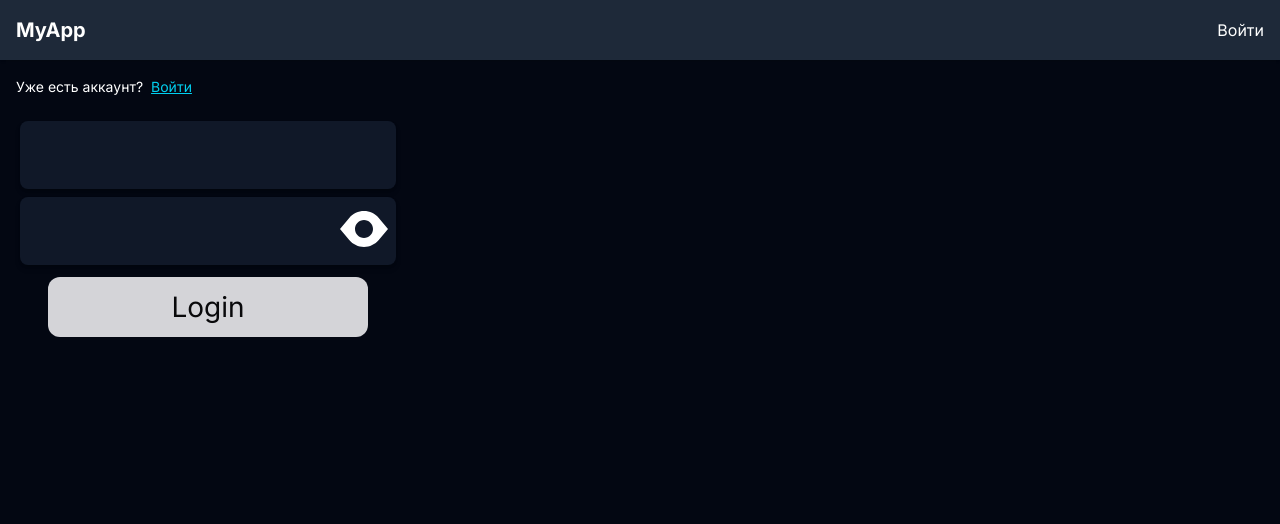
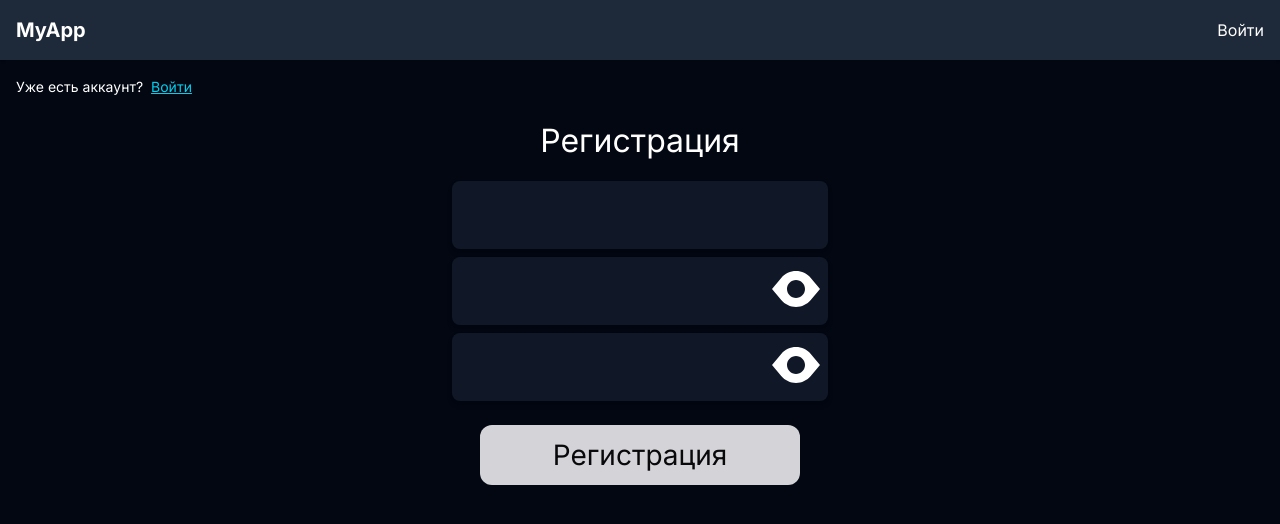
Before and after one commit to mk1MoreBugs/wrbmj, a Vue app in the folder frontend/: page /registration in a window 1280 px wide. Shown: the top 524 px of the page. Built offline with nearby package versions, Linux system fonts and the light colour scheme; the HTML template or start-up script is replaced by a standard one.

Commit message:
implement base registrition view

```diff
--- a/frontend/src/api/http.ts
+++ b/frontend/src/api/http.ts
@@ -3,7 +3,7 @@ import axios from 'axios'
 import {useAuthStore} from "@/stores/auth"
 
 const http = axios.create({
-  baseURL: 'http://api.localhost',
+  baseURL: 'http://localhost/api/v1/',
   headers: {
     'Content-Type': 'application/json',
   },
--- a/frontend/src/api/users.ts
+++ b/frontend/src/api/users.ts
@@ -1,16 +1,15 @@
 import http from "@/api/http.ts"
 
-import type { UserRegistration } from "@/models/UserRegistration"
+import type { UserRegistrationApiModel } from "@/models/UserRegistration"
 import type { AuthResponse } from "@/models/ApiResponse"
 
 export const usersApi = {
-  async registration(registrationData: UserRegistration): Promise<AuthResponse> {
-    const { data } = await http
-      .post<AuthResponse>("/users/create", registrationData, {
-        headers: {
-          "Content-Type": "application/json",
-        },
-      })
+  async registration(registrationData: UserRegistrationApiModel): Promise<AuthResponse> {
+    const { data } = await http.post<AuthResponse>("/users/create", registrationData, {
+      headers: {
+        "Content-Type": "application/json",
+      },
+    })
     return data
   },
 }
--- a/frontend/src/components/RegistrationCard.vue
+++ b/frontend/src/components/RegistrationCard.vue
@@ -4,16 +4,21 @@ import LoginButton from '@/components/LoginButton.vue'
 import LoginInput from "@/components/LoginInput.vue"
 import { useRegistrationStore } from "@/stores/registration.ts"
 
-import type { UserRegistration } from "@/models/UserRegistration.ts"
+import type { UserRegistrationStoreModel, UserRegistrationApiModel } from "@/models/UserRegistration.ts"
 
 
 const store = useRegistrationStore()
 
-const userRegistration: UserRegistration = store.userRegistration
+const userRegistration: UserRegistrationStoreModel = store.userRegistration
 
 const handleSubmit = () => {
   if (store.isFormValid) {
-    store.registration(store.userRegistration)
+    const userRegistrationApiModel: UserRegistrationApiModel = {
+      username: store.userRegistration.username,
+      plain_password: store.userRegistration.password,
+      photo_file: store.userRegistration.photoFile ?? ''
+    }
+    store.registration(userRegistrationApiModel)
   } else {
     console.log("Form is not Valid")
   }
@@ -28,9 +33,13 @@ const handleSubmit = () => {
         @update:value="store.handleUsernameInput" />
       <PasswordInput id="password-id" :value=userRegistration.password :error=store.passwordError
         @update:value="store.handlePasswordInput" />
+      <PasswordInput id="repeat-password-id" :value=userRegistration.repeatPassword :error=store.passwordError
+        @update:value="store.handleRepeatPasswordInput" />
+
+      <div class="size-3"></div>
 
       <LoginButton class="place-self-center">
-        Login
+        Регистрация
       </LoginButton>
     </div>
   </form>
--- a/frontend/src/stores/registration.ts
+++ b/frontend/src/stores/registration.ts
@@ -3,18 +3,24 @@ import { defineStore } from "pinia"
 import { reactive } from "vue"
 
 import { usersApi } from "@/api/users.ts"
-import {fileToBase64} from '@/utils/fileToBase64.ts'
+import { fileToBase64 } from "@/utils/fileToBase64.ts"
 
-import type { UserRegistration } from "@/models/UserRegistration"
+import type { UserRegistrationApiModel, UserRegistrationStoreModel } from "@/models/UserRegistration"
 import type { AuthResponse, ErrorResponse } from "@/models/ApiResponse"
 import type { AxiosError } from "axios"
+
 
 export const useRegistrationStore = defineStore("registration", () => {
   const passwordError = ref("")
   const loginError = ref("")
   const photoError = ref("")
 
-  const userRegistration = reactive<UserRegistration>({ username: "", password: "", photoFile: "" })
+  const userRegistration = reactive<UserRegistrationStoreModel>({
+    username: "",
+    password: "",
+    repeatPassword: "",
+    photoFile: "1111",
+  })
 
   // TODO: Вынести в отдельный метод
   const isFormValid = computed(() => {
@@ -30,8 +36,13 @@ export const useRegistrationStore = defineStore("registration", () => {
       formIsCorrect = false
     }
 
+    if (userRegistration.password !== userRegistration.repeatPassword) {
+      passwordError.value = "Пароли не совпадают"
+      formIsCorrect = false
+    }
+
     if (!userRegistration.photoFile) {
-      photoError.value = 'Фото обязательно'
+      photoError.value = "Фото обязательно"
       formIsCorrect = false
     }
 
@@ -50,13 +61,20 @@ export const useRegistrationStore = defineStore("registration", () => {
     userRegistration.password = value
   }
 
-   const handlePhotoUpload = async (file: File) => {
+  const handleRepeatPasswordInput = (value: string): void => {
+    setPasswordError("")
+    setPhotoError("")
+    userRegistration.repeatPassword = value
+  }
+
+  const handlePhotoUpload = async (file: File) => {
     try {
-      if (!file.type.startsWith('image/')) {
-        throw new Error('Только изображения')
+      if (!file.type.startsWith("image/")) {
+        throw new Error("Только изображения")
       }
-      if (file.size > 5 * 1024 * 1024) { // 5 MB
-        throw new Error('Файл не более 5MB')
+      if (file.size > 5 * 1024 * 1024) {
+        // 5 MB
+        throw new Error("Файл не более 5MB")
       }
 
       const base64 = await fileToBase64(file)
@@ -65,9 +83,9 @@ export const useRegistrationStore = defineStore("registration", () => {
       photoError.value = ""
     } catch (error: unknown) {
       if (error instanceof Error) {
-        photoError.value = error.message;
+        photoError.value = error.message
       } else {
-        photoError.value = String(error);
+        photoError.value = String(error)
       }
     }
   }
@@ -89,7 +107,7 @@ export const useRegistrationStore = defineStore("registration", () => {
     loginError.value = value
   }
 
-  async function registration(registrationData: UserRegistration): Promise<AuthResponse> {
+  async function registration(registrationData: UserRegistrationApiModel): Promise<AuthResponse> {
     try {
       const response = await usersApi.registration(registrationData)
       localStorage.setItem("token", response.access_token)
@@ -125,11 +143,12 @@ export const useRegistrationStore = defineStore("registration", () => {
     // Actions
     handleUsernameInput,
     handlePasswordInput,
+    handleRepeatPasswordInput,
     handlePhotoUpload,
     resetPhoto,
     setPasswordError,
     setLoginError,
     setPhotoError,
-    registration
+    registration,
   }
 })
--- a/frontend/src/views/RegistrationView.vue
+++ b/frontend/src/views/RegistrationView.vue
@@ -27,7 +27,10 @@ import RegistrationCard from '@/components/RegistrationCard.vue';
 
   <div class="size-5"></div>
 
-
-    <RegistrationCard/>
+  <div class="flex flex-col items-center">
+      <h1 class="text-h1">Регистрация</h1>
+      <div class="size-3"></div>
+       <RegistrationCard/>
+  </div>
 
 </template>
```
Also changed, not shown: frontend/src/models/UserRegistration.ts (+9 -2 lines).
